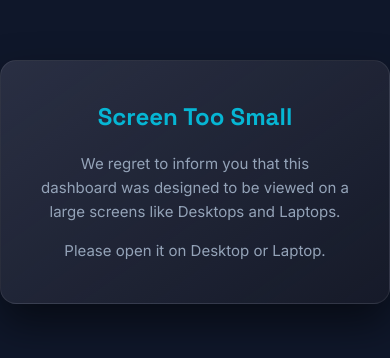
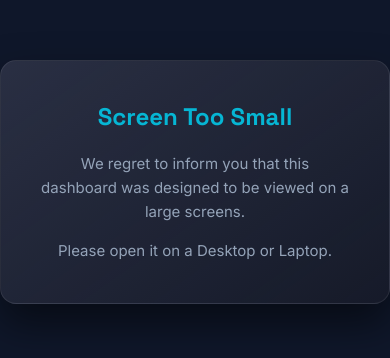
Before and after one commit to Syano18/TeamBATOK, a React (Vite) app: page / in a window 390 px wide. Shown: the part 240-598 px from the top of the page. Built offline with nearby package versions, Linux system fonts and the light colour scheme.

Commit message:
small screen notification

```diff
--- a/src/components/Dashboard.jsx
+++ b/src/components/Dashboard.jsx
@@ -564,8 +564,8 @@ export default function KalingaDashboard() {
     }}>
       <div style={{ background: COLORS.panelAlt, padding: '40px', borderRadius: 16, border: `1px solid ${COLORS.border}`, maxWidth: 450, textAlign: 'center', boxShadow: '0 20px 40px rgba(0,0,0,0.5)' }}>
         <h2 style={{ color: COLORS.rust, marginTop: 0, fontFamily: "'Space Grotesk', sans-serif" }}>Screen Too Small</h2>
-        <p style={{ color: COLORS.creamDim, lineHeight: 1.6, fontSize: 15 }}>We regret to inform you that this dashboard was designed to be viewed on a large screens like Desktops and Laptops.</p>
-        <p style={{ color: COLORS.creamDim, lineHeight: 1.6, fontSize: 15, marginBottom: 0 }}>Please open it on Desktop or Laptop.</p>
+        <p style={{ color: COLORS.creamDim, lineHeight: 1.6, fontSize: 15 }}>We regret to inform you that this dashboard was designed to be viewed on a large screens.</p>
+        <p style={{ color: COLORS.creamDim, lineHeight: 1.6, fontSize: 15, marginBottom: 0 }}>Please open it on a Desktop or Laptop.</p>
       </div>
     </div>
     <div className="dashboard-wrapper" style={{
```
